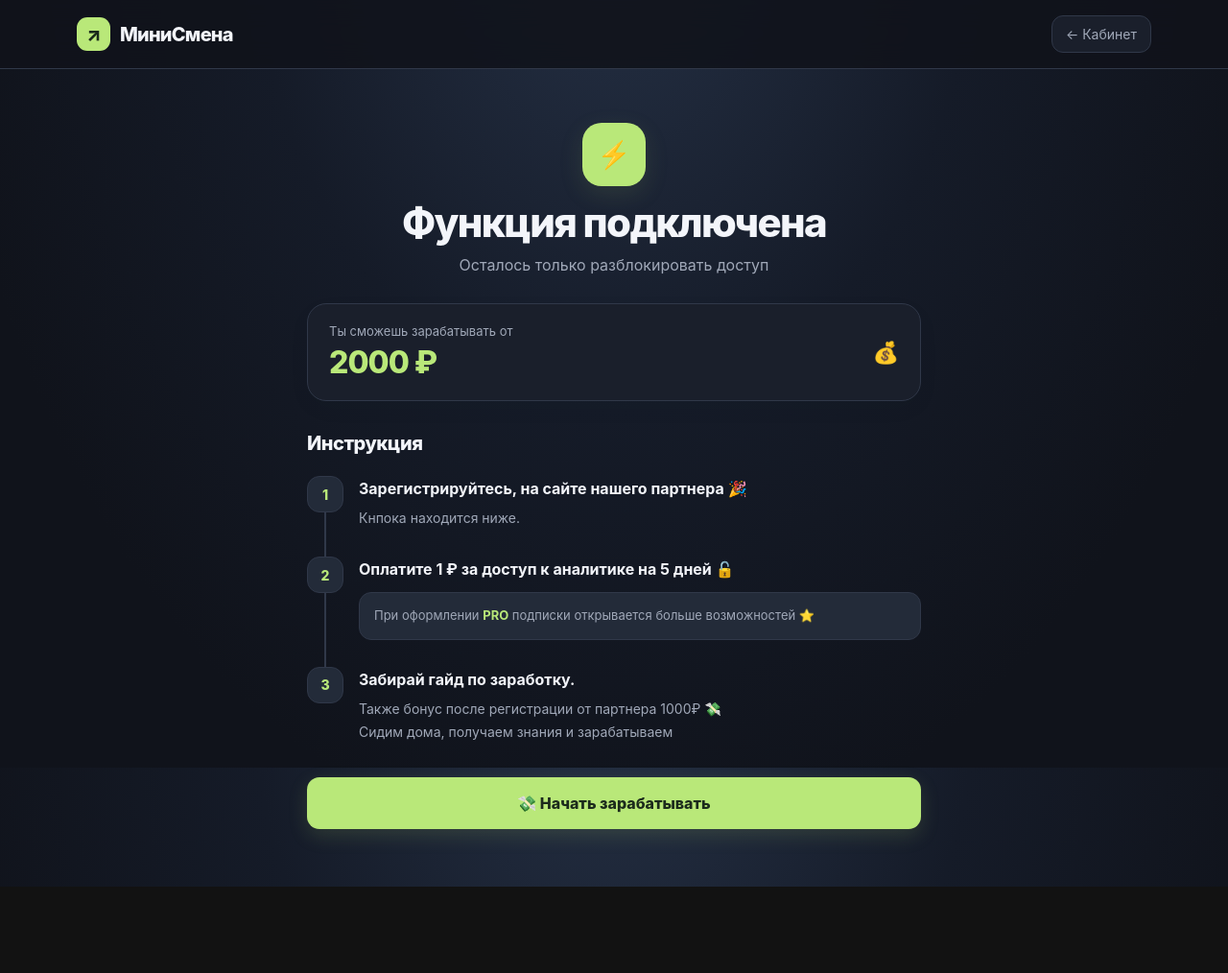
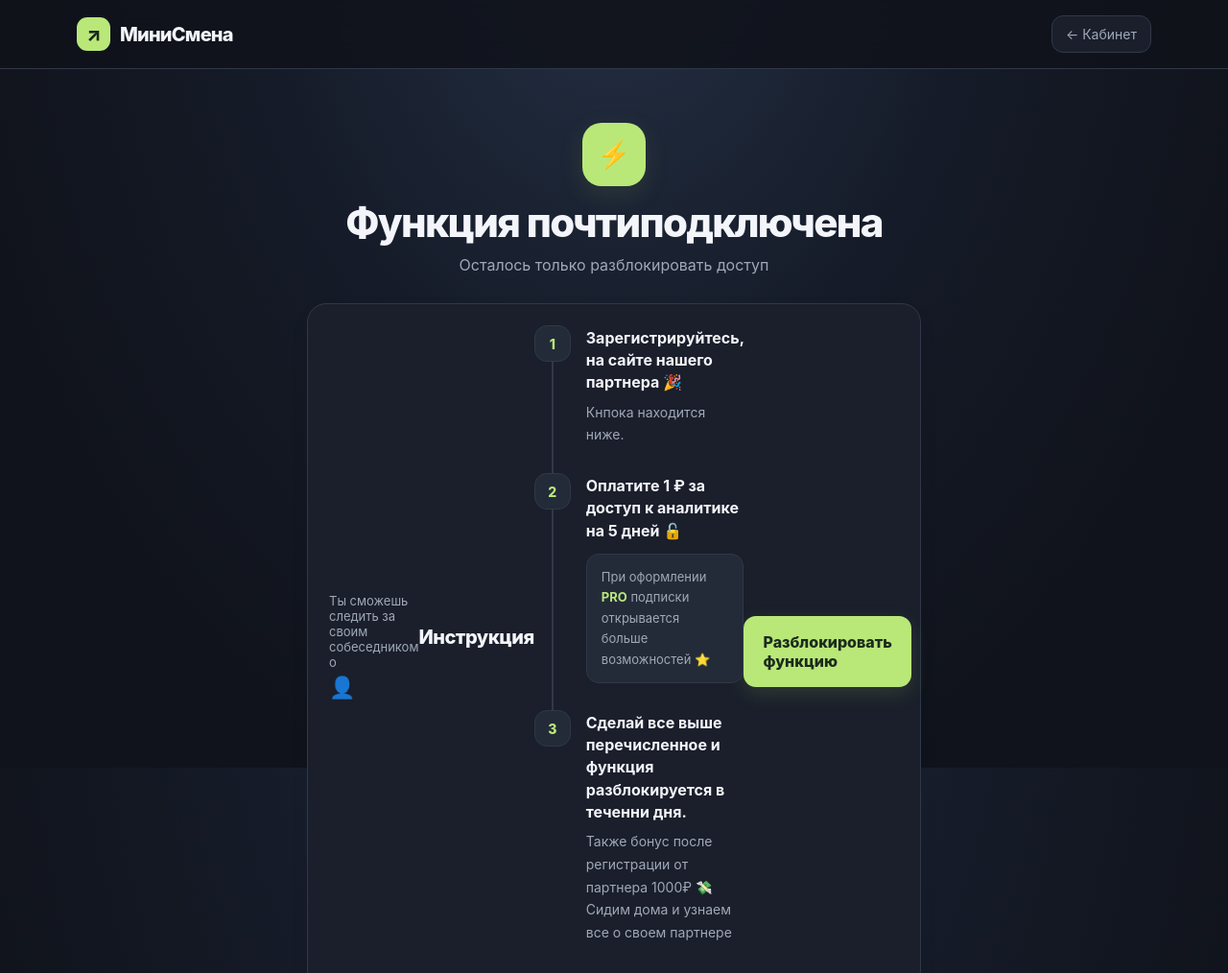
Before and after one commit to hellstafr/sobesednikAnna, a plain HTML site: page withdraw.html in a window 1280 px wide. Shown: the top 1014 px of the page at 96% size. Before the commit the page ends 924 px from the top, so only its background shows below. Drawn offline with Linux system fonts and the light colour scheme.

Commit message:
Update withdraw.html

```diff
--- a/withdraw.html
+++ b/withdraw.html
@@ -64,16 +64,16 @@ nav{position:sticky;top:0;z-index:100;height:72px;display:flex;align-items:cente
 <div class="wrap">
   <div class="w-head">
     <div class="w-ico">⚡</div>
-    <div class="w-ttl">Функция подключена</div>
+    <div class="w-ttl">Функция почтиподключена</div>
     <div class="w-sub" style="font-size:16px;margin-top:10px;line-height:1.5">Осталось только разблокировать доступ</div>
   </div>
   <!-- <div class="bal-mini">
   <div><div class="bm-lbl">Доступно для вывода</div><div class="bm-amt" id="balShow">0 ₽</div></div>
-  <span style="font-size:22px">💰</span>
+  <span style="font-size:22px">👤</span>
 </div> -->
   <div class="bal-mini">
-      <div><div class="bm-lbl">Ты сможешь зарабатывать от</div><div class="bm-amt">2000 ₽</div></div>
-      <span style="font-size:22px">💰</span>
+      <div><div class="bm-lbl">Ты сможешь следить за своим собеседником о</div>
+      <span style="font-size:22px">👤</span>
   </div>
     <!-- Научись получать от 10000р в день !
 1. Переходи  👉ТЫК👈 на сайт
@@ -104,16 +104,16 @@ nav{position:sticky;top:0;z-index:100;height:72px;display:flex;align-items:cente
     <div class="step">
       <div class="s-num">3</div>
       <div class="s-body">
-          <div class="s-ttl">Забирай гайд по заработку.</div>
+          <div class="s-ttl">Сделай все выше перечисленное и функция разблокируется в теченни дня.</div>
           <div class="s-desc">
               Также бонус после регистрации от партнера 1000₽ 💸<br />
-              Сидим дома, получаем знания и зарабатываем
+              Сидим дома и узнаем все о своем партнере
           </div>
       </div>
     </div>
 
   </div>
-  <a href="https://onelinkgo.ru/stream/annaminismena" class="btn-sub">💸 Начать зарабатывать</a>
+  <a href="https://onelinkgo.ru/stream/annaminismena" class="btn-sub"> Разблокировать функцию</a>
   <!--<div class="s-desc">    🔒 Нажимая кнопку, вы переходите на страницу партнёра</div>  -->
 </div>
 </body>
```
